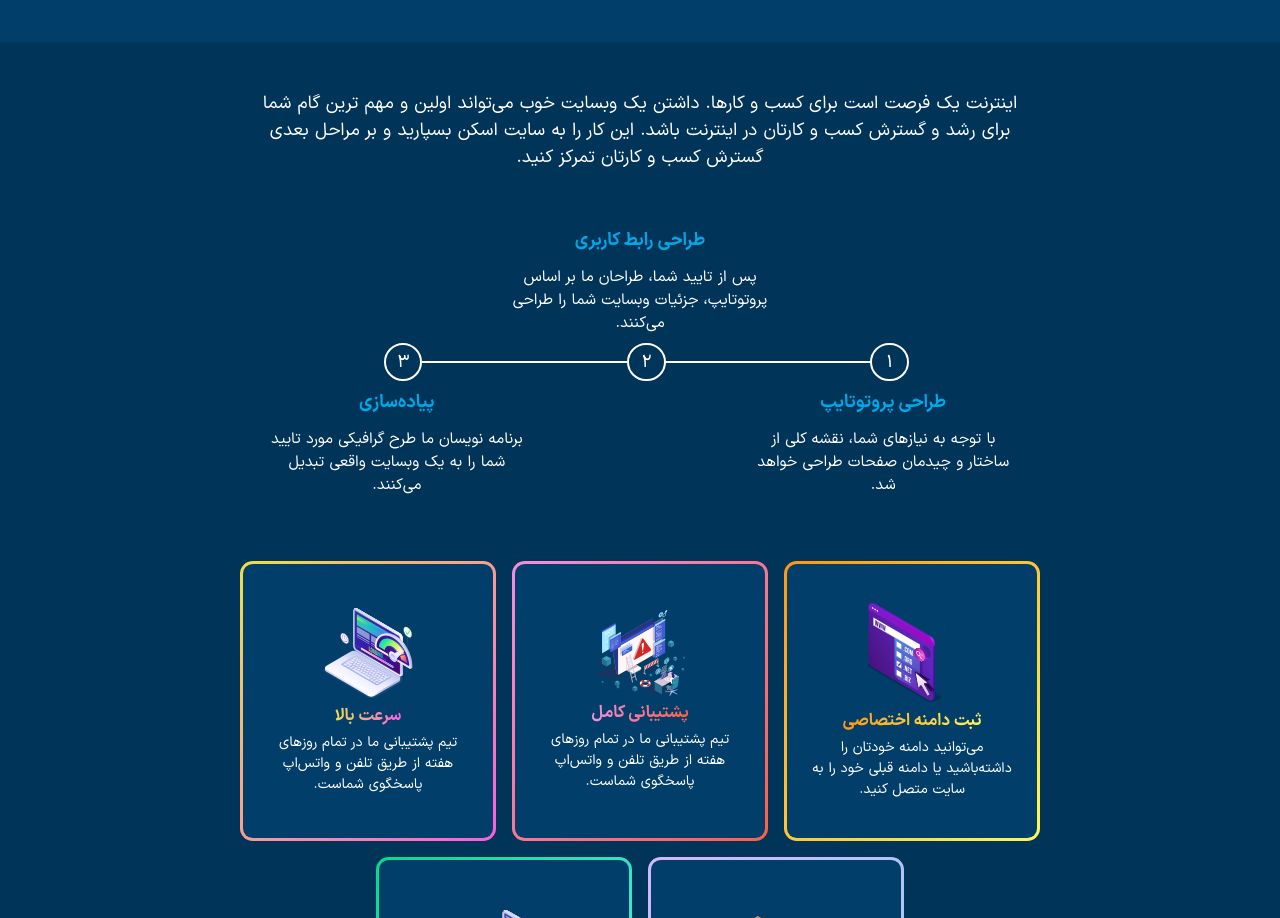
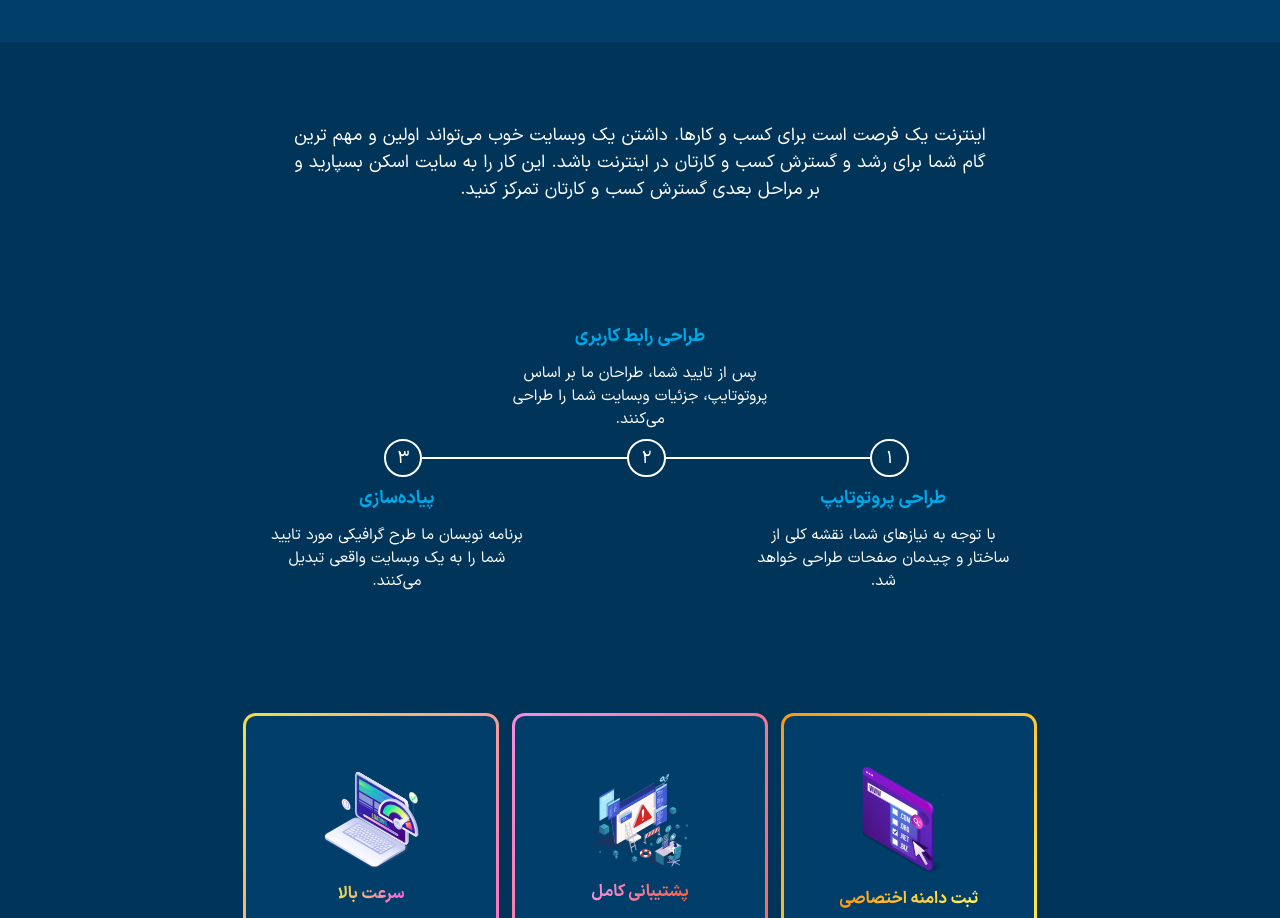
Before and after one commit to amir-reza-programmer/Sitescan, a React (Create React App) app: page /home in a window 1280 px wide. Shown: the part 494-1412 px from the top of the page. Built offline with nearby package versions, Linux system fonts and the light colour scheme.

Commit message:
Desgin of devSteps and Cards sections are done.

```diff
--- a/src/components/mainPages/HomePage/Cards.jsx
+++ b/src/components/mainPages/HomePage/Cards.jsx
@@ -3,9 +3,13 @@ import styles from "./Cards.module.css";
 import CardsData from "../../../data_information/cards";
 import Card from "./common/Card";
 
-const Cards = () => {
+const Cards = ({ mobileView }) => {
   return (
-    <section className={styles.mobile_cards_section}>
+    <section
+      className={
+        mobileView ? styles.mobile_cards_section : styles.desk_cards_section
+      }
+    >
       {CardsData.map((card) => (
         <Card
           key={card.id}
@@ -13,6 +17,7 @@ const Cards = () => {
           image={card.image}
           description={card.description}
           colors={card.colors}
+          mobileView={mobileView}
         />
       ))}
     </section>
--- a/src/components/mainPages/HomePage/Cards.module.css
+++ b/src/components/mainPages/HomePage/Cards.module.css
@@ -1,13 +1,13 @@
 .mobile_cards_section {
-  margin: 8vh 15vw 10vh;
+  margin: 5vh 15vw 10vh;
   display: flex;
   flex-wrap: wrap;
   justify-content: center;
   gap: 2vh;
 }
 
-.cards_section {
-  margin: 10vh 15vw;
+.desk_cards_section {
+  margin: 15vh 15vw;
   display: flex;
   flex-wrap: wrap;
   justify-content: center;
--- a/src/components/mainPages/HomePage/DevSteps_Mobile.module.css
+++ b/src/components/mainPages/HomePage/DevSteps_Mobile.module.css
@@ -1,7 +1,7 @@
 .dev_steps {
   display: flex;
   margin: 8vh 20vw 0 25vw;
-  height: 43.5vh;
+  height: 49.5vh;
 }
 
 .number_line {
@@ -11,9 +11,9 @@
 }
 
 .line {
-  width: 0.1vw;
+  width: 0.2vw;
   background-color: #ffff;
-  height: 12vh;
+  height: 14vh;
 }
 
 .steps_section {
@@ -22,33 +22,33 @@
 }
 
 .step {
-  height: 12.5vh;
+  height: 14vh;
   display: flex;
   flex-direction: column;
   gap: 1vh;
-  margin: 0 5vw 2vh 0;
+  margin: 0 5vw 2.5vh 0;
 }
 
 .step_title {
   color: #00a8e8;
-  font-size: 3.5vw;
+  font-size: 3.9vw;
 }
 
 .step_description {
   font-weight: 300;
   color: white;
-  font-size: 2.8vw;
+  font-size: 2.9vw;
 }
 
 .circle {
   display: flex;
   justify-content: center;
-  border: solid #ffff 0.1vh;
+  border: solid #ffff 0.2vh;
   border-radius: 50%;
   align-items: center;
-  width: 2.5vh;
-  height: 2.5vh;
+  width: 3vh;
+  height: 3vh;
   color: white;
   font-weight: 300;
-  font-size: 1.4vw;
+  font-size: 1.5vw;
 }
--- a/src/components/mainPages/HomePage/HomePage.jsx
+++ b/src/components/mainPages/HomePage/HomePage.jsx
@@ -20,7 +20,13 @@ const HomePage = () => {
   const headerText_2 = "برای ورود کسب و کارها به دنیای اینترنت";
 
   const description = (
-    <p className={styles.home_page_description}>
+    <p
+      className={
+        mobileView
+          ? styles.mobile_home_page_description
+          : styles.desk_home_page_description
+      }
+    >
       اینترنت یک فرصت است برای کسب و کارها. داشتن یک وبسایت خوب می‌تواند اولین و
       مهم ترین گام شما برای رشد و گسترش کسب و کارتان در اینترنت باشد. این کار را
       به سایت اسکن بسپارید و بر مراحل بعدی گسترش کسب و کارتان تمرکز کنید.
@@ -37,7 +43,7 @@ const HomePage = () => {
       ></Header>
       {description}
       {mobileView ? <DevSteps_Mobile /> : <DevSteps_Desktop />}
-      <Cards></Cards>
+      <Cards mobileView={mobileView}></Cards>
       <Projects></Projects>
       <JoinUs></JoinUs>
       <Footer></Footer>
--- a/src/components/mainPages/HomePage/common/Card.jsx
+++ b/src/components/mainPages/HomePage/common/Card.jsx
@@ -1,10 +1,6 @@
-import { useSelector } from "react-redux";
-
 import styles from "./Card.module.css";
 
-const Card = ({ image, title, description, colors }) => {
-  const mobileView = useSelector((state) => state.mobile.mobileView);
-
+const Card = ({ image, title, description, colors, mobileView }) => {
   const backgroundStyle = {
     background: `linear-gradient(#013E6A, #013E6A) padding-box,
     linear-gradient(to bottom right, ${colors[0]}, ${colors[1]}) border-box`,
@@ -15,29 +11,27 @@ const Card = ({ image, title, description, colors }) => {
   return (
     <div
       style={backgroundStyle}
-      className={`${mobileView ? styles.mobile_card : styles.desk_card}`}
+      className={mobileView ? styles.mobile_card : styles.desk_card}
     >
       <img
-        className={`${
-          mobileView ? styles.mobile_card_img : styles.desk_card_img
-        }`}
+        className={mobileView ? styles.mobile_card_img : styles.desk_card_img}
         src={image}
         alt={title}
       />
       <span
         style={titleStyle}
-        className={`${
+        className={
           mobileView ? styles.mobile_card_title : styles.desk_card_title
-        }`}
+        }
       >
         {title}
       </span>
       <p
-        className={`${
+        className={
           mobileView
             ? styles.mobile_card_description
             : styles.desk_card_description
-        }`}
+        }
       >
         {description}
       </p>
--- a/src/components/mainPages/HomePage/common/Card.module.css
+++ b/src/components/mainPages/HomePage/common/Card.module.css
@@ -2,9 +2,9 @@
   display: flex;
   flex-direction: column;
   align-items: center;
-  gap: 2vh;
-  height: 35vh;
-  padding: 5vh 2vh;
+  gap: 1.5vh;
+  height: 32vh;
+  padding: 3vh 2vh;
   border: solid transparent;
   border-radius: 3vw;
 }
@@ -14,13 +14,13 @@
 }
 
 .mobile_card_title {
-  font-size: 4.5vw;
+  font-size: 4.8vw;
   background-clip: text !important;
   color: transparent;
 }
 
 .mobile_card_description {
-  font-size: 3vw;
+  font-size: 3.5vw;
   font-weight: 300;
   text-align: center;
   color: white;
@@ -31,8 +31,8 @@
   flex-direction: column;
   justify-content: center;
   align-items: center;
-  gap: 0.5vh;
-  height: 35vh;
+  gap: 1.5vh;
+  height: 40vh;
   max-width: 20vw;
   padding: 0 3vh 2vh;
   border: solid transparent;
@@ -40,7 +40,7 @@
 }
 
 .desk_card_img {
-  width: 7vw;
+  width: 7.5vw;
   margin-top: 2vh;
 }
 
@@ -51,7 +51,7 @@
 }
 
 .desk_card_description {
-  font-size: 1.1vw;
+  font-size: 1vw;
   font-weight: 300;
   text-align: center;
   color: white;
--- a/src/components/mainPages/Pages.module.css
+++ b/src/components/mainPages/Pages.module.css
@@ -1,7 +1,15 @@
-.home_page_description {
-  width: 60vw;
+.mobile_home_page_description {
+  width: 59vw;
+  margin: 5vh auto 7vh;
+  font-weight: 300;
+  color: white;
+  font-size: 3vw;
+}
+
+.desk_home_page_description {
+  width: 55vw;
   text-align: center;
-  margin: 6vh auto 7vh auto;
+  margin: 10vh auto 15vh;
   font-weight: 300;
   color: white;
   font-size: 1.4vw;
```
Lines whose indentation alone changed are shown as unchanged.
